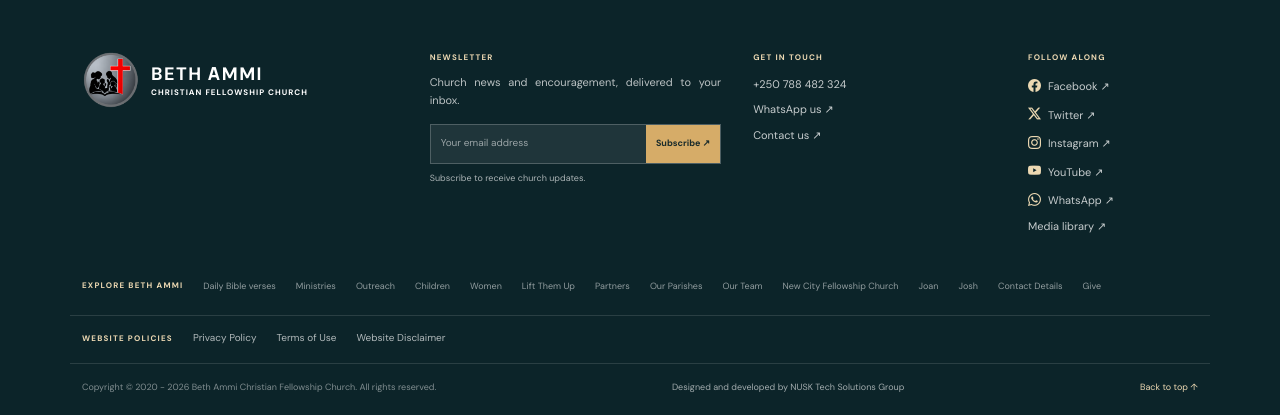
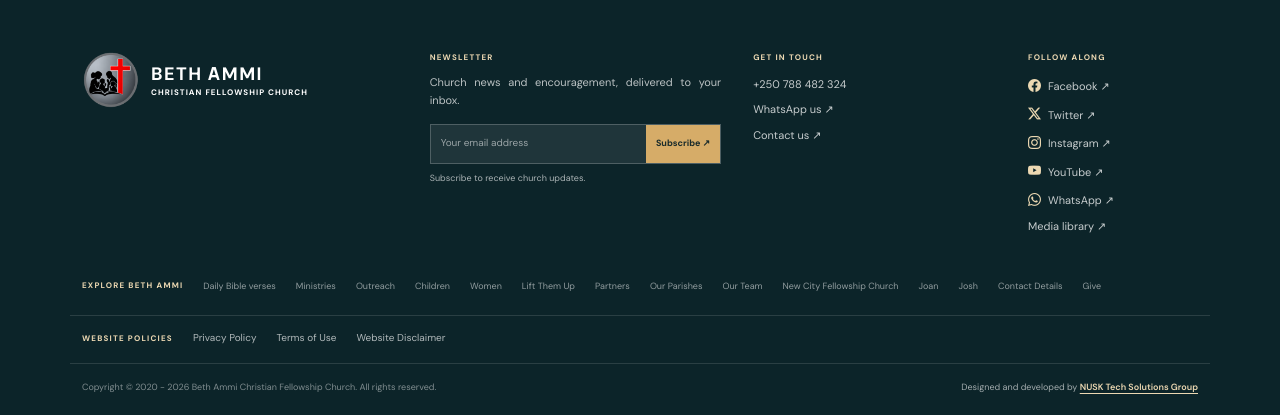
Before and after one commit to ndayizeyekevin/bethammi, a PHP site: page /bethammi/index.php in a window 1280 px wide. Shown: the part 4490-4905 px from the top of the page. Run offline with PHP 8.4, Linux system fonts and the light colour scheme.

Commit message:
feat: update footer layout and styles for consistency across pages

```diff
--- a/includes/site-footer.php
+++ b/includes/site-footer.php
@@ -44,7 +44,7 @@
       <a href="<?= bethammi_escape($siteRoot) ?>pages/terms-of-use">Terms of Use</a>
       <a href="<?= bethammi_escape($siteRoot) ?>pages/disclaimer">Website Disclaimer</a>
     </nav>
-    <div class="container footer__bottom"><span>Copyright © 2020 - <span id="year"></span> Beth Ammi Christian Fellowship Church. All rights reserved.</span><span class="footer__credit">Designed and developed by <a href="https://nusk.rw" target="_blank" rel="noopener noreferrer">NUSK Tech Solutions Group</a></span><a href="#main">Back to top ↑</a></div>
+    <div class="container footer__bottom"><span>Copyright © 2020 - <span id="year"></span> Beth Ammi Christian Fellowship Church. All rights reserved.</span><span class="footer__credit">Designed and developed by <a href="https://nusk.rw" target="_blank" rel="noopener noreferrer">NUSK Tech Solutions Group</a></span></div>
   </footer>
   <div class="modal fade" id="donateModal" tabindex="-1" aria-labelledby="donateModalLabel" aria-describedby="donateModalDescription" aria-hidden="true">
     <div class="modal-dialog modal-dialog-centered modal-dialog-scrollable modal-lg">
--- a/index2.html
+++ b/index2.html
@@ -223,7 +223,7 @@
       <a href="page.html?type=page&amp;slug=terms-of-use">Terms of Use</a>
       <a href="page.html?type=page&amp;slug=disclaimer">Website Disclaimer</a>
     </nav>
-    <div class="container footer__bottom"><span>© <span id="year"></span> Beth Ammi Christian Fellowship Church</span><span class="footer__credit">Designed and developed by <a href="https://nusk.rw" target="_blank" rel="noopener noreferrer">NUSK Tech Solutions Group</a></span><a href="#home">Back to top ↑</a></div>
+    <div class="container footer__bottom"><span>© <span id="year"></span> Beth Ammi Christian Fellowship Church</span><span class="footer__credit">Designed and developed by <a href="https://nusk.rw" target="_blank" rel="noopener noreferrer">NUSK Tech Solutions Group</a></span></div>
   </footer>
 </body>
 </html>
--- a/page.html
+++ b/page.html
@@ -169,7 +169,7 @@
       <a href="page.html?type=page&amp;slug=terms-of-use">Terms of Use</a>
       <a href="page.html?type=page&amp;slug=disclaimer">Website Disclaimer</a>
     </nav>
-    <div class="container footer__bottom"><span>© <span id="year"></span> Beth Ammi Christian Fellowship Church</span><span class="footer__credit">Designed and developed by <a href="https://nusk.rw" target="_blank" rel="noopener noreferrer">NUSK Tech Solutions Group</a></span><a href="#main">Back to top ↑</a></div>
+    <div class="container footer__bottom"><span>© <span id="year"></span> Beth Ammi Christian Fellowship Church</span><span class="footer__credit">Designed and developed by <a href="https://nusk.rw" target="_blank" rel="noopener noreferrer">NUSK Tech Solutions Group</a></span></div>
   </footer>
   <div class="floating-actions" aria-label="Quick actions">
     <a class="floating-action floating-action--whatsapp" href="https://wa.me/250788482324" target="_blank" rel="noopener noreferrer" aria-label="Chat on WhatsApp"><i class="bi bi-whatsapp" aria-hidden="true"></i></a>
--- a/styles.css
+++ b/styles.css
@@ -272,8 +272,8 @@ h2 { font-size: clamp(38px, 4.4vw, 56px); }
 .footer__bottom { display: flex; justify-content: space-between; gap: 20px; padding-block: 16px 20px; border-top: 1px solid rgba(255,255,255,.12); color: rgba(255,255,255,.48); font-size: 9px; }
 .footer__bottom a { color: var(--gold-light); text-decoration: none; }
 .footer__credit { color: rgba(255,255,255,.62); text-align: center; }
-.footer__credit a { color: inherit; text-underline-offset: 3px; }
-.footer__credit a:hover, .footer__credit a:focus-visible { color: var(--gold-light); text-decoration: underline; }
+.footer__credit a { color: var(--gold-light); font-weight: 600; text-decoration: underline; text-decoration-color: var(--gold-light); text-underline-offset: 3px; }
+.footer__credit a:hover, .footer__credit a:focus-visible { color: var(--white); text-decoration-color: var(--white); }
 .footer__directory { display: flex; flex-wrap: wrap; align-items: center; gap: 10px 20px; padding-block: 0 22px; }
 .footer__directory > span { color: var(--gold-light); font-size: 8px; font-weight: 700; letter-spacing: .15em; }
 .footer__directory a { color: rgba(255,255,255,.55); font-size: 9px; text-decoration: none; }
```
